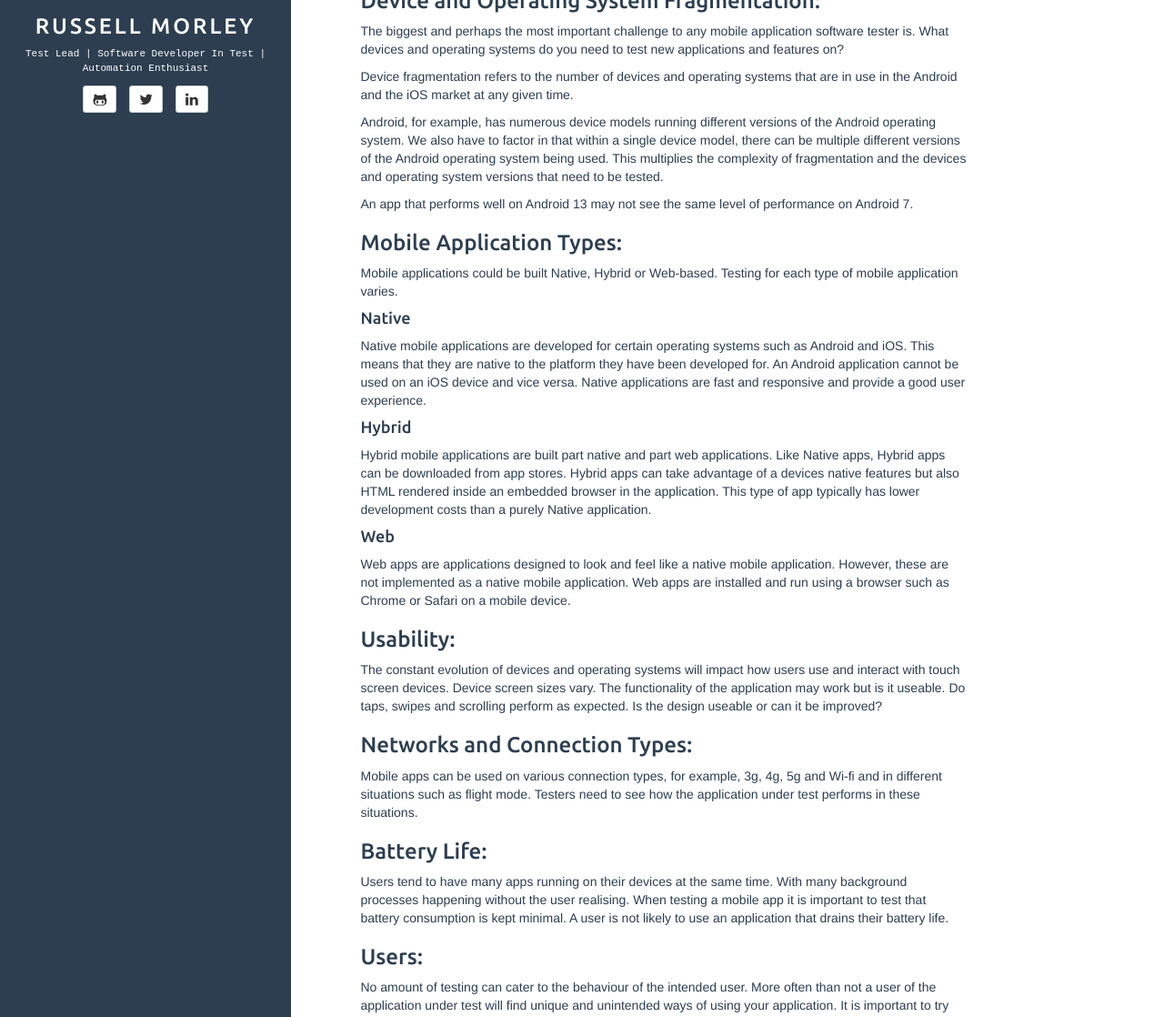
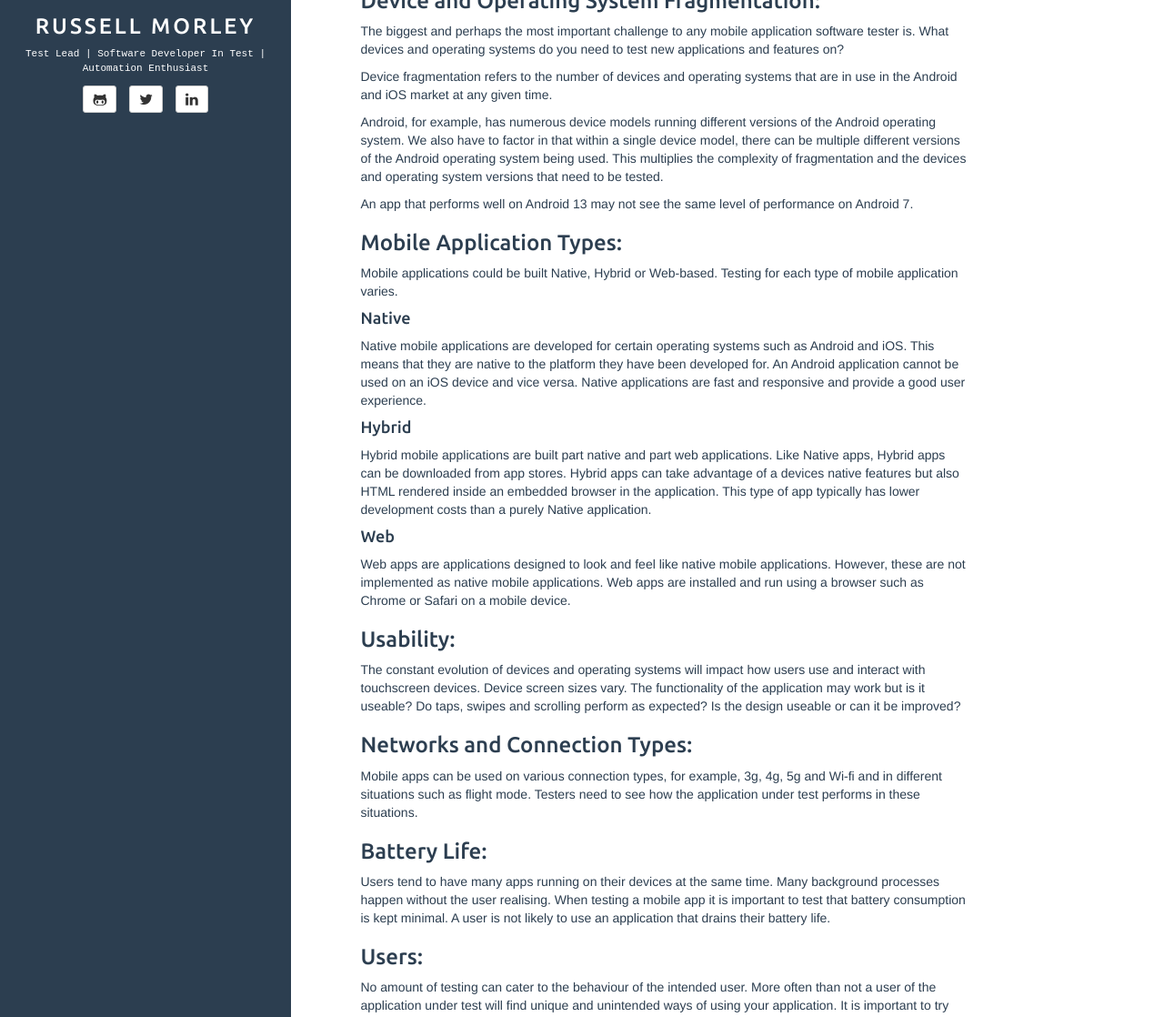
Before and after one commit to Rusty84/Rusty84.github.io, a Jekyll site: the page built from _posts/2023-04-02-Mobile2023.md, in a window 1280 px wide and 1400 px high, cut to the strip 282-1400 px from the top of the window. Shown: the whole strip at 91% size. Built offline with Jekyll 4.4.1, drawn with Linux system fonts in a browser that asks for light colours; comment, search, counter and statistics services are not loaded.

Commit message:
Update 2023-04-02-Mobile2023.md

```diff
--- a/_posts/2023-04-02-Mobile2023.md
+++ b/_posts/2023-04-02-Mobile2023.md
@@ -15,7 +15,7 @@ So what are they............
 
 The biggest and perhaps the most important challenge to any mobile application software tester is. What devices and operating systems do you need to test new applications and features on?
 
-Device fragmentation refers to the number of devices and operating systems that are in use in the Android and the iOS market at any given time.
+Device fragmentation refers to the number of devices and operating systems that are in use in the Android and iOS market at any given time.
 
 Android, for example, has numerous device models running different versions of the Android operating system. We also have to factor in that within a single device model, there can be multiple different versions of the Android operating system being used. This multiplies the complexity of fragmentation and the devices and operating system versions that need to be tested.
 
@@ -35,11 +35,11 @@ Hybrid mobile applications are built part native and part web applications. Like
 
 <h4>Web</h4>
 
-Web apps are applications designed to look and feel like a native mobile application. However, these are not implemented as a native mobile application. Web apps are installed and run using a browser such as Chrome or Safari on a mobile device.
+Web apps are applications designed to look and feel like native mobile applications. However, these are not implemented as native mobile applications. Web apps are installed and run using a browser such as Chrome or Safari on a mobile device.
 
 <h3>Usability:</h3>
 
-The constant evolution of devices and operating systems will impact how users use and interact with touch screen devices. Device screen sizes vary. The functionality of the application may work but is it useable. Do taps, swipes and scrolling perform as expected. Is the design useable or can it be improved?
+The constant evolution of devices and operating systems will impact how users use and interact with touchscreen devices. Device screen sizes vary. The functionality of the application may work but is it useable? Do taps, swipes and scrolling perform as expected? Is the design useable or can it be improved?
 
 <h3>Networks and Connection Types:</h3>
 
@@ -47,7 +47,7 @@ Mobile apps can be used on various connection types, for example, 3g, 4g, 5g and
 
 <h3>Battery Life:</h3>
 
-Users tend to have many apps running on their devices at the same time. With many background processes happening without the user realising. When testing a mobile app it is important to test that battery consumption is kept minimal. A user is not likely to use an application that drains their battery life.
+Users tend to have many apps running on their devices at the same time. Many background processes happen without the user realising. When testing a mobile app it is important to test that battery consumption is kept minimal. A user is not likely to use an application that drains their battery life.
 
 <h3>Users:</h3>
 
```
